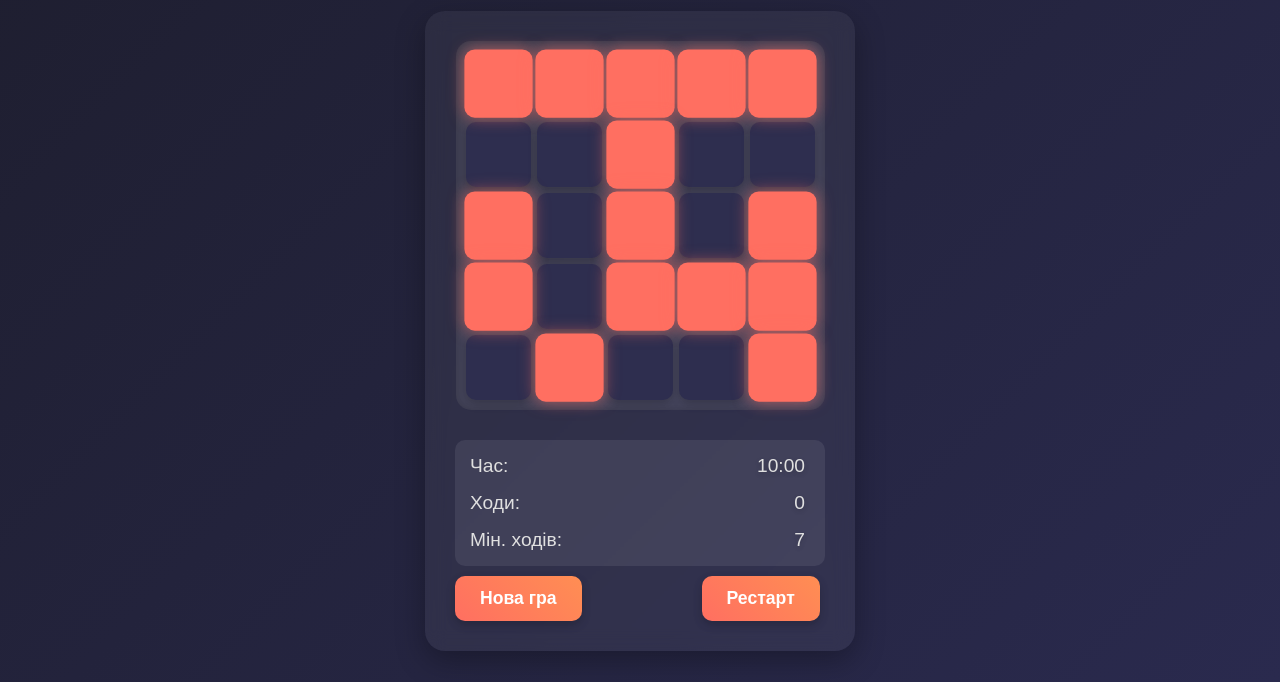
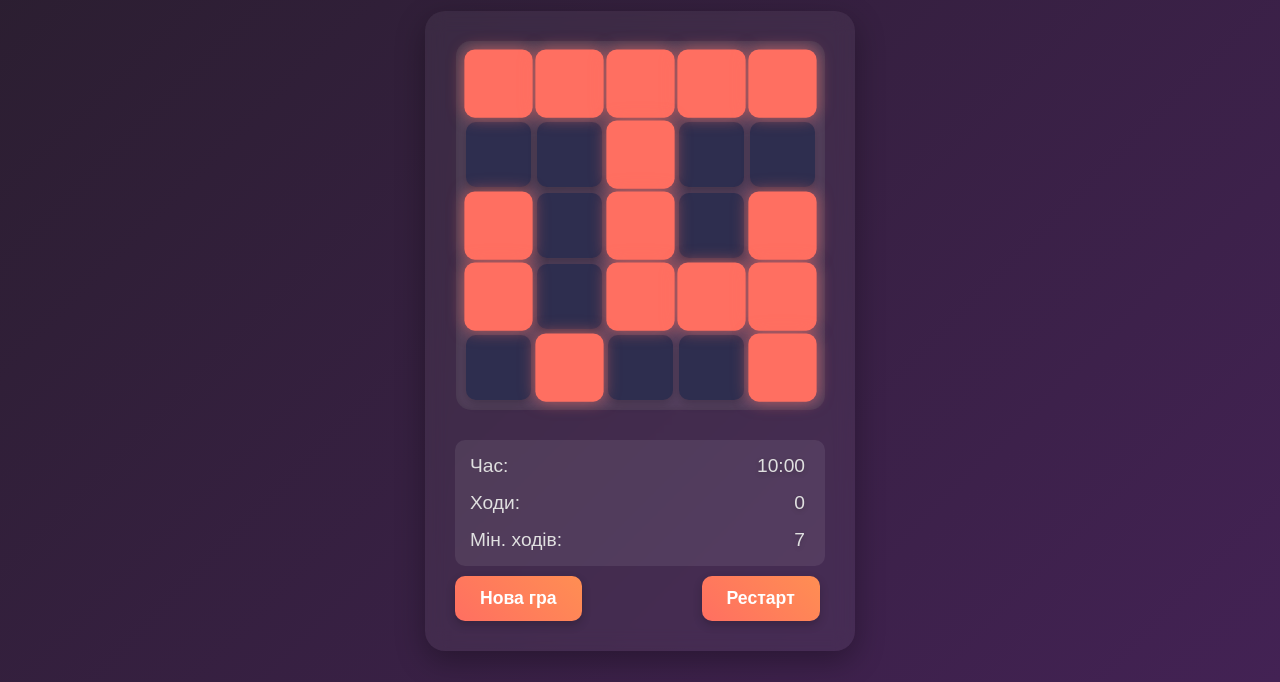
Before and after one commit to Suuine/WebJS, a plain HTML site: page lab6/index.html in a window 1280 px wide. Shown: the part 118-800 px from the top of the page. Drawn offline with Linux system fonts and the light colour scheme.

Commit message:
Update index.css

```diff
--- a/lab6/index.css
+++ b/lab6/index.css
@@ -1,7 +1,7 @@
 body {
     margin: 0;
     font-family: 'Poppins', sans-serif;
-    background: linear-gradient(135deg, #1e1e2f, #2a2a4e);
+    background: linear-gradient(135deg, #2a1e2f, #432254);
     color: #e0e0e0;
     display: flex;
     justify-content: center;
```
